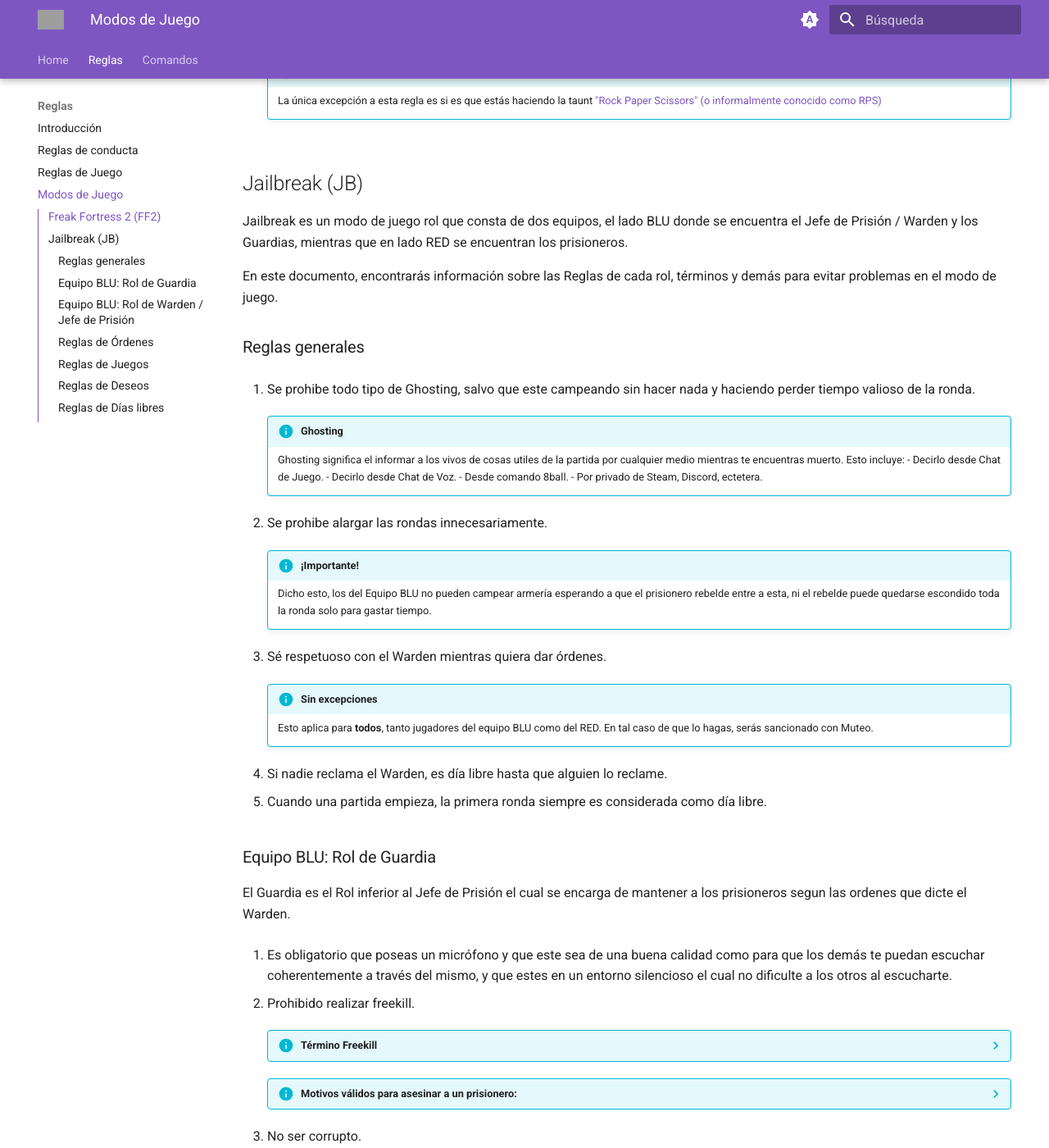
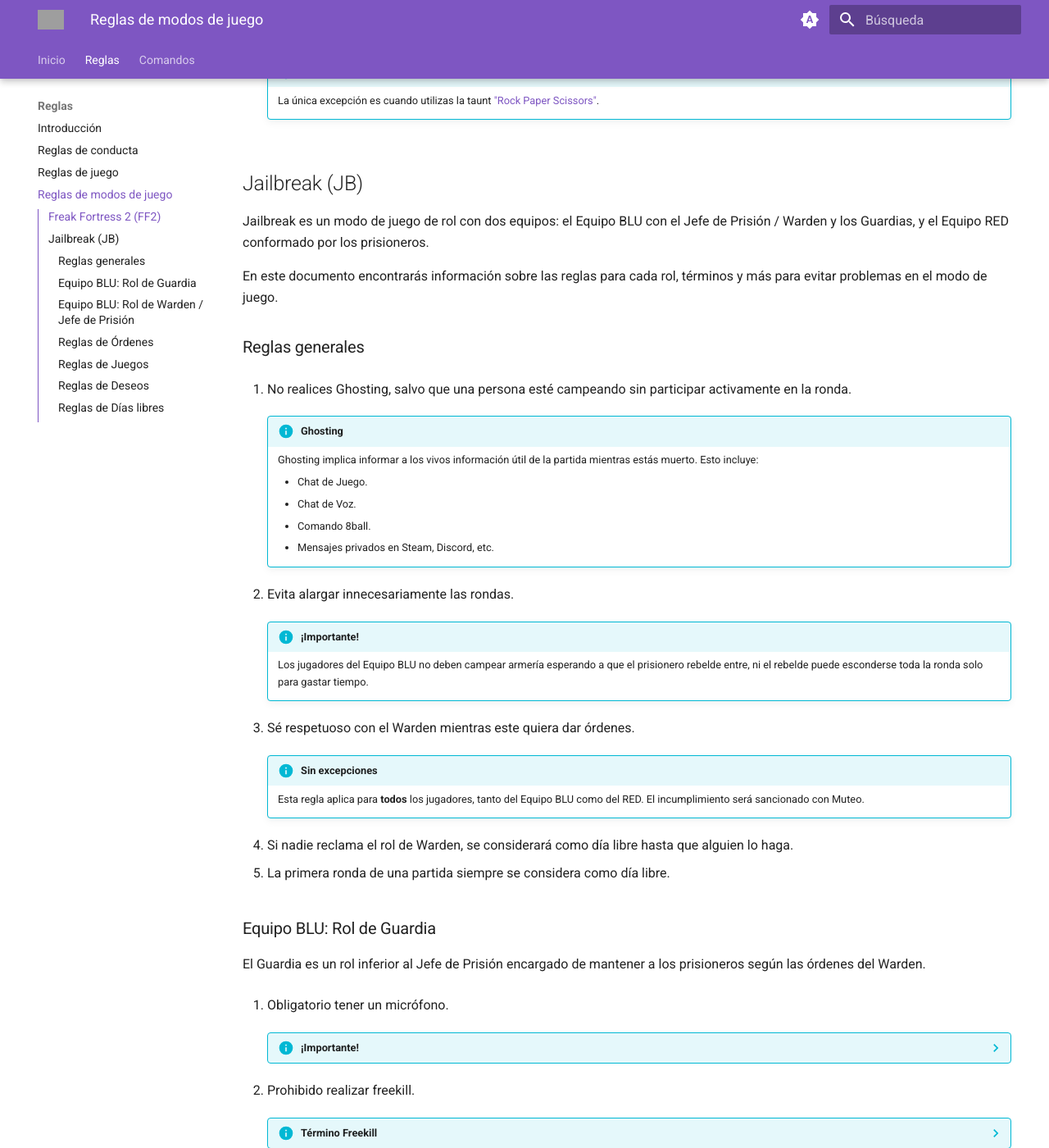
Before and after one commit to patagoniawarriors/docs, an MkDocs documentation site: the page built from docs/reglas/gamemodes.md, in a window 1280 px wide and 1400 px high, scrolled down 554 px. Shown: the whole window at 82% size. Built offline with MkDocs 1.6.1 and Material for MkDocs 9.7.7, drawn with Linux system fonts in a browser that asks for light colours; some of the changed text lies outside the part shown; grey boxes are pictures that could not be loaded.

Commit message:
Creo que ya está todo

```diff
--- a/docs/reglas/gamemodes.md
+++ b/docs/reglas/gamemodes.md
@@ -2,67 +2,70 @@
 
 ## Freak Fortress 2 (FF2)
 
-Freak Fortress 2 es un modo de juego que consta de un Jefe jugable en el Equipo BLU con habilidades personalizadas basadas en un personaje el cual debe pelear contra las clases que se encuentran en el equipo RED.
+Freak Fortress 2 es un modo de juego en el que un jugador asume el rol de un Jefe jugable en el Equipo BLU con habilidades personalizadas, enfrentándose a las clases del Equipo RED.
 
-1. No campees en una misma area por más de 30 segundos.
+1. No permanezcas en un área por más de 30 segundos.
 
     !!! info "Excepciones"
-        Únicamente estás permitido campear con las siguientes clases, mientras no seas jefe:
+        Está permitido permanecer en una misma área solo con las siguientes clases, excepto si eres jefe:
 
         - Heavy.
         - Engineer.
         - Sniper.
 
-2. No seas [friendly](https://wiki.teamfortress.com/wiki/Community_fads#Friendlies).
+2. Evita ser [friendly](https://wiki.teamfortress.com/wiki/Community_fads#Friendlies).
 
     !!! info "Excepciones"
 
-        La única excepción a esta regla es si es que estás haciendo la taunt ["Rock Paper Scissors" (o informalmente conocido como RPS)](https://wiki.teamfortress.com/wiki/Rock,_Paper,_Scissors)
+        La única excepción es cuando utilizas la taunt ["Rock Paper Scissors"](https://wiki.teamfortress.com/wiki/Rock,_Paper,_Scissors).
 
 ## Jailbreak (JB)
 
-Jailbreak es un modo de juego rol que consta de dos equipos, el lado BLU donde se encuentra el Jefe de Prisión / Warden y los Guardias, mientras que en lado RED se encuentran los prisioneros.
+Jailbreak es un modo de juego de rol con dos equipos: el Equipo BLU con el Jefe de Prisión / Warden y los Guardias, y el Equipo RED conformado por los prisioneros.
 
-En este documento, encontrarás información sobre las Reglas de cada rol, términos y demás para evitar problemas en el modo de juego.
+En este documento encontrarás información sobre las reglas para cada rol, términos y más para evitar problemas en el modo de juego.
 
 ### Reglas generales
 
-1. Se prohibe todo tipo de Ghosting, salvo que este campeando sin hacer nada y haciendo perder tiempo valioso de la ronda.
+1. No realices Ghosting, salvo que una persona esté campeando sin participar activamente en la ronda.
 
     !!! info "Ghosting"
-        Ghosting significa el informar a los vivos de cosas utiles de la partida por cualquier medio mientras te encuentras muerto.
-        Esto incluye:
-        - Decirlo desde Chat de Juego.
-        - Decirlo desde Chat de Voz.
-        - Desde comando 8ball.
-        - Por privado de Steam, Discord, ectetera.
+        Ghosting implica informar a los vivos información útil de la partida mientras estás muerto. Esto incluye:
 
-2. Se prohibe alargar las rondas innecesariamente.
+        - Chat de Juego.
+        - Chat de Voz.
+        - Comando 8ball.
+        - Mensajes privados en Steam, Discord, etc.
+
+2. Evita alargar innecesariamente las rondas.
 
     !!! info "¡Importante!"
 
-        Dicho esto, los del Equipo BLU no pueden campear armería esperando a que el prisionero rebelde entre a esta, ni el rebelde puede quedarse escondido toda la ronda solo para gastar tiempo.
+        Los jugadores del Equipo BLU no deben campear armería esperando a que el prisionero rebelde entre, ni el rebelde puede esconderse toda la ronda solo para gastar tiempo.
 
-3. Sé respetuoso con el Warden mientras quiera dar órdenes.
+3. Sé respetuoso con el Warden mientras este quiera dar órdenes.
 
     !!! info "Sin excepciones"
-        Esto aplica para **todos**, tanto jugadores del equipo BLU como del RED.
-        En tal caso de que lo hagas, serás sancionado con Muteo.
+        Esta regla aplica para **todos** los jugadores, tanto del Equipo BLU como del RED. El incumplimiento será sancionado con Muteo.
 
-4. Si nadie reclama el Warden, es día libre hasta que alguien lo reclame.
+4. Si nadie reclama el rol de Warden, se considerará como día libre hasta que alguien lo haga.
 
-5. Cuando una partida empieza, la primera ronda siempre es considerada como día libre.
+5. La primera ronda de una partida siempre se considera como día libre.
 
 ### Equipo BLU: Rol de Guardia
 
-El Guardia es el Rol inferior al Jefe de Prisión el cual se encarga de mantener a los prisioneros segun las ordenes que dicte el Warden.
+El Guardia es un rol inferior al Jefe de Prisión encargado de mantener a los prisioneros según las órdenes del Warden.
 
-1. Es obligatorio que poseas un micrófono y que este sea de una buena calidad como para que los demás te puedan escuchar coherentemente a través del mismo, y que estes en un entorno silencioso el cual no dificulte a los otros al escucharte.
+1. Obligatorio tener un micrófono.
+
+    ??? info "¡Importante!"
+        Este debe ser de buena calidad como para que los demás te puedan escuchar coherentemente a través de este.
+        A su vez, se recomienda estar en un entorno silencioso el cual no dificulte a los otros a la hora de escucharte.
 
 2. Prohibido realizar freekill.
 
     ??? info "Término Freekill"
-        Se denomina al Freekill como la acción de matar a un prisionero sin motivo alguno.
+        Freekill es el acto de matar a un prisionero sin motivo alguno.
 
     ??? info "Motivos válidos para asesinar a un prisionero:"
         - El prisionero falló en obedecer una orden del Jefe de prisión / Warden.
@@ -75,53 +78,53 @@ El Guardia es el Rol inferior al Jefe de Prisión el cual se encarga de mantener
 3. No ser corrupto.
 
     !!! example "Ejemplos"
-        - Hacer ojo ciego o favoritismo a un prisionero
-        - Intencionalmente retrasar la muerte de un rebelde
+        - Hacer ojo ciego o favoritismo a un prisionero.
+        - Retrasar intencionalmente la muerte de un rebelde.
 
 4. Si eres el último guardia vivo, puedes matar a todos, excepto al último prisionero no-rebelde.
 
     !!! info "¡Importante!"
-        Esto no aplica si eres el único guardia de la ronda.
+        Esta regla no aplica si eres el único guardia de la ronda.
 
-5. No puedes campear dentro de armería, o entrar y salir constantemente para dejar entrar a prisioneros.
+5. No campear dentro de armería, ni entrar y salir constantemente para dejar entrar a prisioneros.
 
 ### Equipo BLU: Rol de Warden / Jefe de Prisión
 
-El Jefe de Prisión es el Rol superior al Guardia que se encarga de dar ordenes a los Prisioneros.
+El Jefe de Prisión tiene el rol superior al Guardia y es responsable de dar órdenes a los Prisioneros.
 
-1. Las reglas de Guardia se aplican tambien para tí.
+1. Se aplican las reglas de Guardia también para ti.
 
-2. Eres el único capaz de dar órdenes, nadie mas.
+2. Eres el único autorizado para dar órdenes.
 
-3. Estás obligado a otorgarle deseo al último prisionero vivo no rebelde.
+3. Estás obligado a otorgar deseo al último prisionero no-rebelde.
 
     !!! info "¡Importante!"
-        Si queda un rebelde y un no rebelde vivo, deberás otorgarle deseo aun así al no rebelde.
+        Aunque quede un rebelde y un no-rebelde vivo, debes otorgar deseo al no rebelde.
 
-4. Prohibido otorgarle deseo a rebeldes.
+4. Prohibido otorgar deseo a rebeldes.
 
 ### Reglas de Órdenes
 
-1. No puedes dar órdenes que impliquen el suicidio de los prisioneros o que resulten en su clara muerte.
+1. No des órdenes que impliquen el suicidio de los prisioneros o que resulten en su clara muerte.
 
-2. No puedes dar órdenes de reacción rápida espontaneamente para deshacerte de prisioneros facilmente (ejemplo: "ÚLTIMO EN SALTAR, MUERE!" así de la nada).
+2. Evita dar órdenes de reacción rápida para deshacerte fácilmente de prisioneros.
 
 3. Toda órden que se dé, se le agrega un “Sin desvíos ni demoras” al final (No es necesario que se diga, está implicado en todas las órdenes) de no ser que el Warden mismo diga otra cosa.
 
-4. Todas las órdenes deberán ser globales, no puedes hacer favoritismo entre los prisioneros con tus órdenes.
+4. Las órdenes deben ser globales, evita favorecer a algunos prisioneros.
 
-5. El Warden puede usar términos específicos para representar un grupo de órdenes, los cuales son:
+5. El Warden puede usar términos específicos para representar grupos de órdenes.
 
-    !!! info ""
+    !!! info "Términos:"
         - Congelados: Los prisioneros no podrán moverse en ninguna dirección, saltar, atacar, agacharse o mover la cámara. Solo se puede anular con la orden de Descongelados.
-        - Quietos: Los prisioneros no podrán moverse en ninguna dirección, pero sí saltar, agacharse, atacar y mover la cámara.
+        - Quietos: Los prisioneros no podrán moverse en ninguna dirección, pero sí saltar, agacharse, atacar y mover la cámara. No hace falta anular a diferencia de Congelados.
 
-6. Las órdenes deben ser lo más claras y sencillas posibles, no puedes usar parla intencional para confundir a los jugadores (Ejemplo de órden mala: “Van a ir a la parte más baja de sus celdas de abajo para arriba”)
+6. Las órdenes deben ser claras y sencillas, evita confundir a los jugadores.
 
     !!! example "Ejemplo de órden mala"
-        - Van a ir a la parte mas baja de sus celdas de abajo para arriba.
+        - "Van a ir a la parte mas baja de sus celdas de abajo para arriba".
 
-7. No puedes obligar a los prisioneros a realizar una taunt que incluya todos los siguientes puntos al mismo tiempo:
+7. No obligues a los prisioneros a realizar taunts las siguientes caracteristicas.
 
     !!! info ""
         - Tenga un delay en activarse, dejándolo paralizado por unos momentos.
@@ -132,34 +135,33 @@ El Jefe de Prisión es el Rol superior al Guardia que se encarga de dar ordenes
 
 ### Reglas de Juegos
 
-1. El Warden puede llevar a los prisioneros a juegos del mapa, o hacer los suyos, sin embargo, esto último está limitado a lo siguiente:
+1. El Warden puede llevar a los prisioneros a juegos del mapa o crear sus propios juegos, con limitaciones.
 
     !!! info "Limitaciones"
-        1. El juego no debe poder ser influenciado por los guardias, debe ser equitativo para todos (Ejemplo de juego que esta prohibido: "Bala perdida").
-        2. El Warden deberá explicar las reglas de este (Ejemplo más famoso: “Vamos a jugar simón dice, de ahora en adelante obedecerán todo lo que les diga solo si digo ‘Simón Dice’ seguido de la órden, a partir de ahora Simón dice que comienza el juego:”).
+        - El juego no debe ser influenciado por los guardias y debe ser equitativo (Ejemplo de juego prohibido: "Bala perdida").
+        - El Warden debe explicar las reglas del juego (Ejemplo famoso: “Vamos a jugar simón dice, de ahora en adelante obedecerán todo lo que les diga solo si digo ‘Simón Dice’ seguido de la órden, a partir de ahora Simón dice que comienza el juego:”).
 
-2. En los juegos del mapa, se prohibe castigar al ganador de este.
+2. En los juegos del mapa, se prohíbe castigar al ganador.
 
 ### Reglas de Deseos
 
-1. Si el deseo pedido es uno del menú, una vez seleccionado los guardias podrán matar al que pidió el deseo.
+1. Si el deseo es del menú, los guardias pueden matar al que lo pidió una vez seleccionado.
 
     !!! info "Deseo personalizado"
-        Si el deseo pedido es un "deseo personalizado", se le deberá dejar escribir primero su deseo antes de matarlo.
+        Para un "deseo personalizado", el prisionero debe escribirlo antes de ser matado.
 
-2. Los deseos personalizados tienes ciertas limitaciones que deberán ser respetadas:
+2. Los deseos personalizados tienen limitaciones.
 
     !!! info "Obligatorio:"
-        1. No puedes obligar a nadie a hacer algo humillante, solo si estos aceptan (Ejemplo: Gemir, gritar, entre otras cosas humillantes).
-        2. No puedes pedir deseos que ya están en el menú, o son en parte con el menú (Ejemplo: Quiero freeday para 4 personas xq el menú ya no me deja seleccionar el deseo original).
-        3. No puedes pedir ningún deseo que cause conflicto con alguna regla del servidor.
+        1. No obligar a acciones humillantes sin consentimiento (Ejemplo: Gemir, gritar, entre otras cosas humillantes).
+        2. No pedir deseos que causen conflicto con reglas del servidor (Ejemplo: Quiero freeday para 4 personas xq el menú ya no me deja seleccionar el deseo original).
 
-3. Durante Warday y Class Warfare, se prohibe atacar antes de que el contador llegue a 9:00.
+3. Durante Warday y Class Warfare, se prohíbe atacar antes de que el contador llegue a 9:00.
 
 ### Reglas de Días libres
 
-1. Los Jefes de Prisión no podrán dar órdenes.
+1. Los Jefes de Prisión no pueden dar órdenes.
 
-2. Cualquier tipo de ataque hacia un BLU amerita la muerte del prisionero.
+2. Cualquier ataque hacia un BLU amerita la muerte del prisionero.
 
-3. Las demás condiciones de Freekill siguen vigentes.
+3. Las condiciones de Freekill siguen vigentes.
--- a/mkdocs.yml
+++ b/mkdocs.yml
@@ -43,12 +43,12 @@ theme:
         name: Switch to system preference
 
 nav:
-  - Home: index.md
+  - Inicio: index.md
   - Reglas:
     - Introducción: reglas/intro.md
-    - Reglas de conducta: reglas/generales.md
-    - Reglas de Juego: reglas/juegos.md
-    - Modos de Juego: reglas/gamemodes.md
+    - Reglas de conducta: reglas/conducta.md
+    - Reglas de juego: reglas/juegos.md
+    - Reglas de modos de juego: reglas/gamemodes.md
   - Comandos:
     - Usuarios: cmds/usuarios.md
     - VIPs: cmds/vips.md
```
Also changed, not shown: docs/reglas/intro.md (+6 -2 lines), docs/reglas/conducta.md (renamed from docs/reglas/generales.md).
